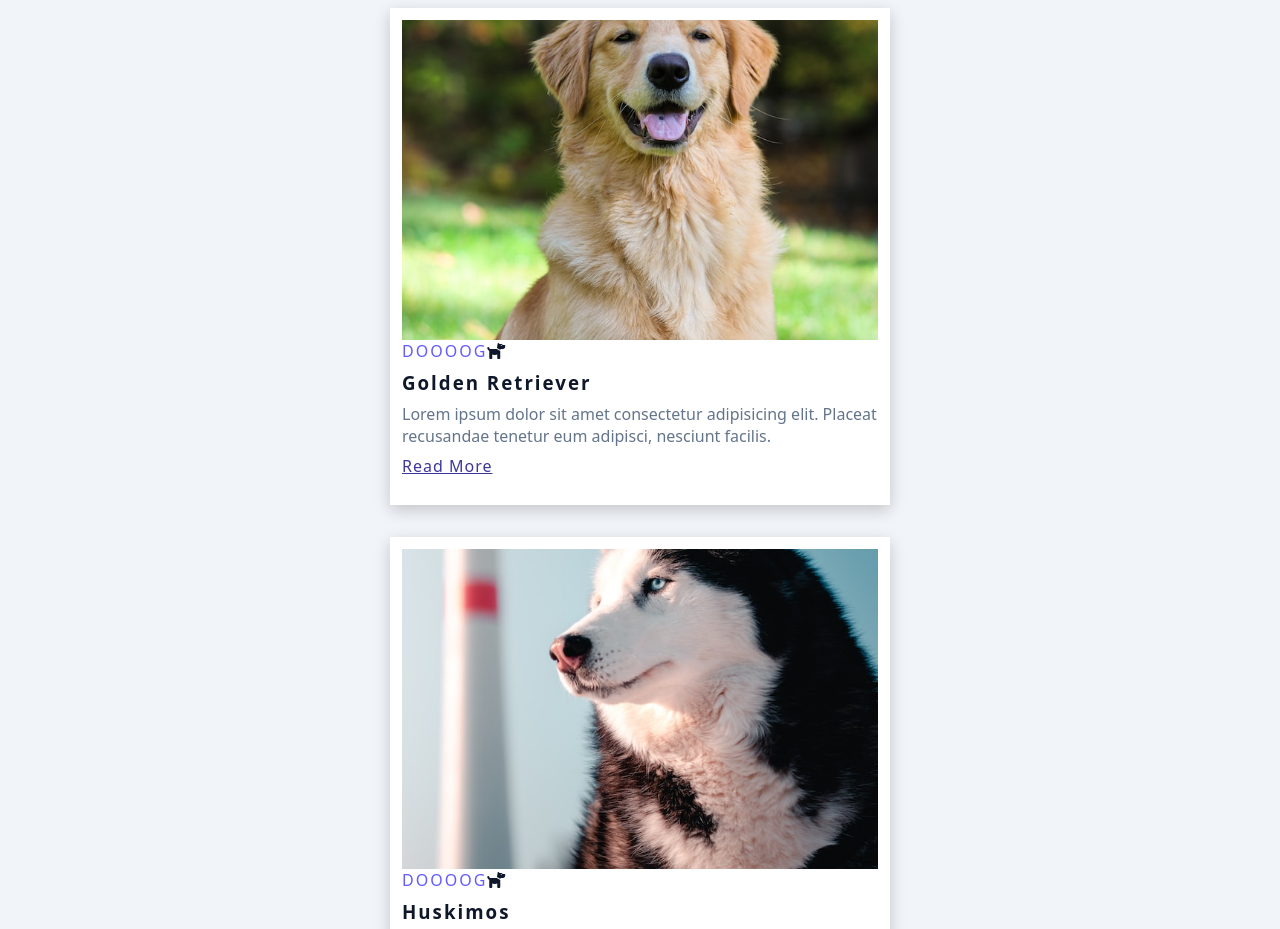
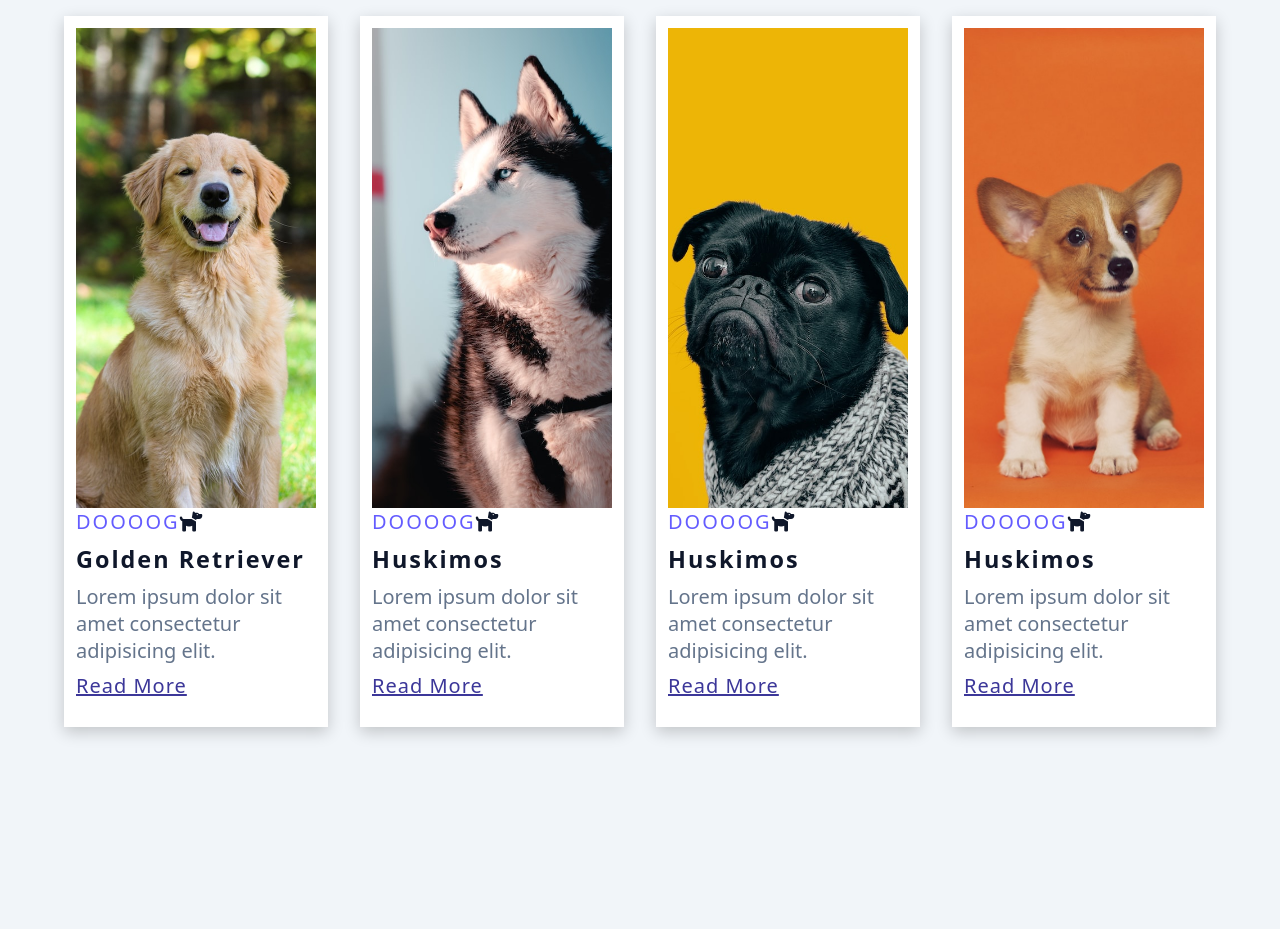
Before and after one commit to kurch1117/sweb-1N-demo-209418069, a plain HTML site: page demo/W05_69/blog_69.html in a window 1280 px wide. Shown: the part 169-1098 px from the top of the page. After the commit the page ends 1008 px from the top, so only its background shows below. Drawn offline with Linux system fonts and the light colour scheme.

```diff
--- a/demo/W05_69/blog_69.css
+++ b/demo/W05_69/blog_69.css
@@ -20,12 +20,13 @@
     font-family: system-ui, -apple-system, BlinkMacSystemFont, 'Segoe UI', Roboto, Oxygen, Ubuntu, Cantarell, 'Open Sans', 'Helvetica Neue', sans-serif;
     background: var(--grey-light);
     color: var(--grey-dark);
+    font-size: 20px;
 }
 
 
 .img {
     width: 100%;
-    height: 20rem;
+    height: 30rem;
     display: block;
     object-fit: cover;
 }
@@ -42,10 +43,13 @@
 }
 
 .blogs-center {
+    display: grid;
+    grid-template-columns: 1fr 1fr 1fr 1fr;
+    gap:2rem;
     width: var(--fluid-width) ;
-    max-width: var();
+    max-width: var(--max-width);
     margin: 0 auto;
-    max-width: 500px;
+    /*max-width: 500px;*/
 }
 
 .blog {
--- a/demo/W05_69/blog_69.html
+++ b/demo/W05_69/blog_69.html
@@ -25,10 +25,7 @@
           <div class="blog-content">
             <span>doooog</span><i class="fa-solid fa-dog"></i>
             <h3>Golden Retriever</h3>
-            <p>
-              Lorem ipsum dolor sit amet consectetur adipisicing elit. Placeat
-              recusandae tenetur eum adipisci, nesciunt facilis.
-            </p>
+            <p>Lorem ipsum dolor sit amet consectetur adipisicing elit.</p>
             <a href="#">read more</a>
           </div>
         </article>
@@ -37,10 +34,25 @@
           <div class="blog-content">
             <span>doooog</span><i class="fa-solid fa-dog"></i>
             <h3>Huskimos</h3>
-            <p>
-              Lorem ipsum dolor sit amet consectetur adipisicing elit. Placeat
-              recusandae tenetur eum adipisci, nesciunt facilis.
-            </p>
+            <p>Lorem ipsum dolor sit amet consectetur adipisicing elit.</p>
+            <a href="#">read more</a>
+          </div>
+        </article>
+        <article class="blog">
+          <img src="./images/photo3.jpg" alt="dog life" class="img" />
+          <div class="blog-content">
+            <span>doooog</span><i class="fa-solid fa-dog"></i>
+            <h3>Huskimos</h3>
+            <p>Lorem ipsum dolor sit amet consectetur adipisicing elit.</p>
+            <a href="#">read more</a>
+          </div>
+        </article>
+        <article class="blog">
+          <img src="./images/photo4.jpg" alt="dog life" class="img" />
+          <div class="blog-content">
+            <span>doooog</span><i class="fa-solid fa-dog"></i>
+            <h3>Huskimos</h3>
+            <p>Lorem ipsum dolor sit amet consectetur adipisicing elit.</p>
             <a href="#">read more</a>
           </div>
         </article>
```
Also changed, not shown: index.html (+3 -0 lines), demo/md/w05_69/w05-p3.png (added), 1 other file.
